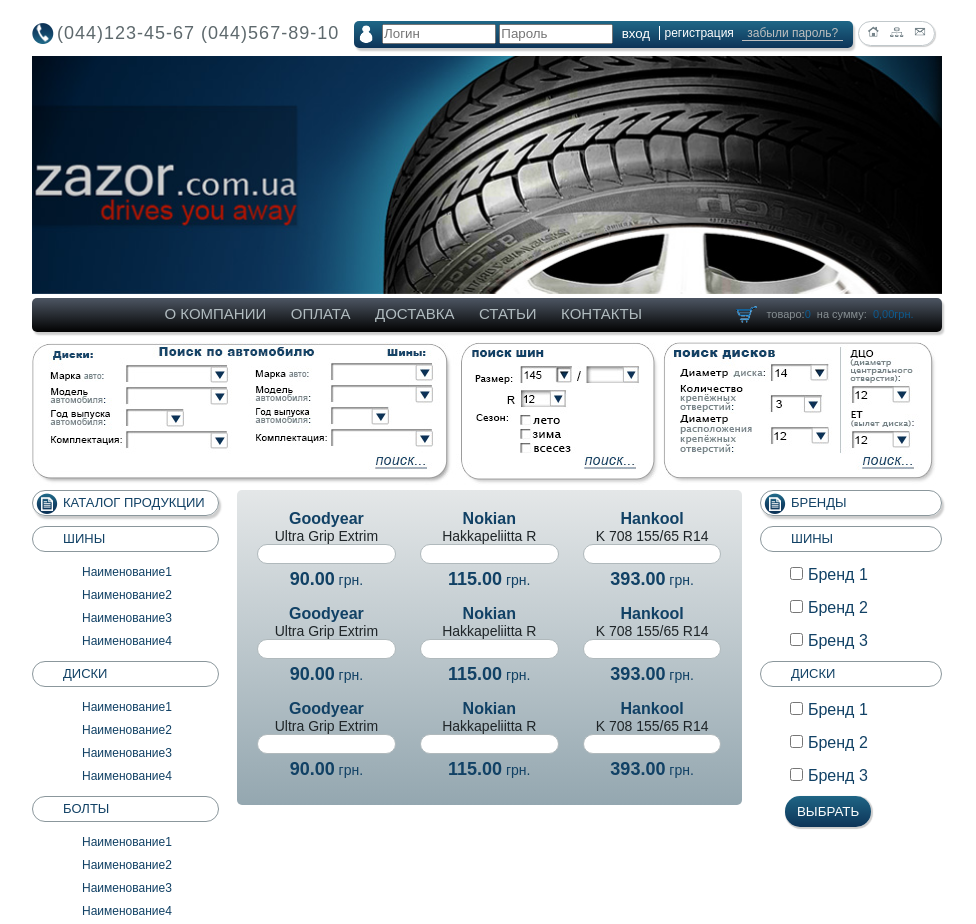
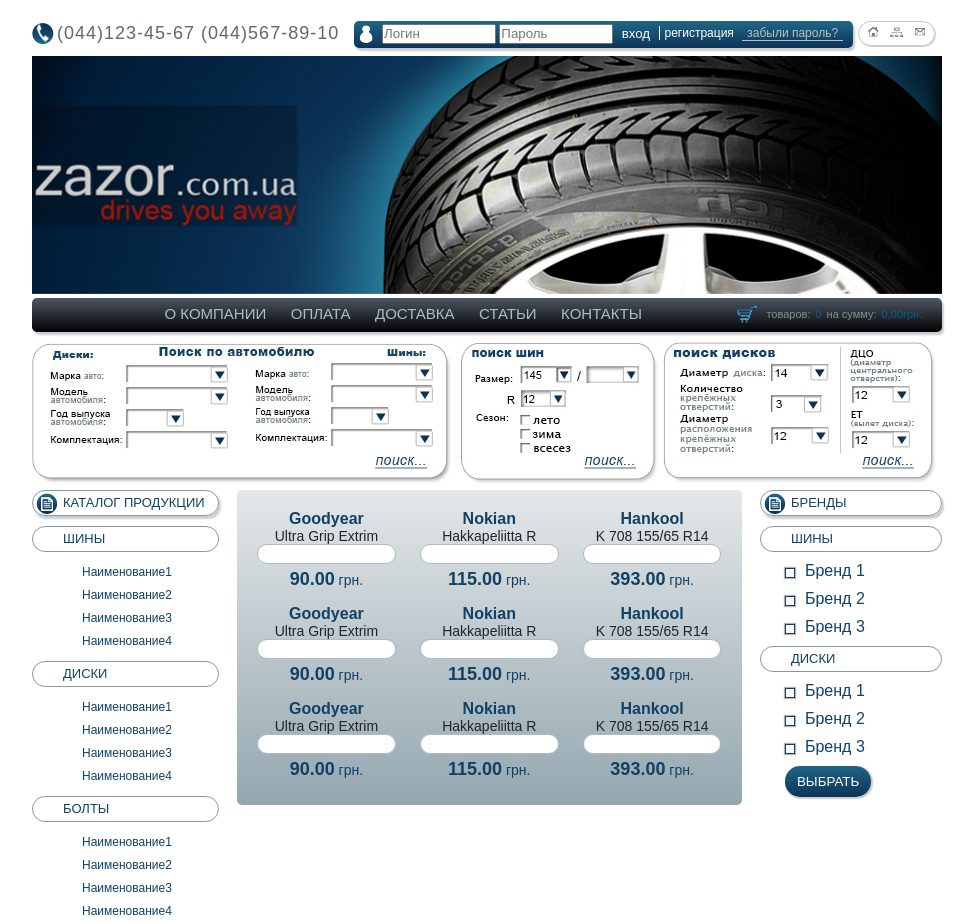
Before and after one commit to KisarevPavel/HTML_06, a plain HTML site: page index.html in a window 1280 px wide. Shown: the top 924 px of the page, without its empty margins (153-1129 px from the left). Drawn offline with Linux system fonts and the light colour scheme.

Commit message:
Исправление недочетов 1

```diff
--- a/css/style.css
+++ b/css/style.css
@@ -165,7 +165,7 @@
 	font-size:11px;
 	line-height:32px;
 	}
-.cart-info p span { color:#0d5a8f;}
+.cart-info p span { color:#0d5a8f; padding:0 5px;}
 
 .left-column,
 .mid-column,
@@ -252,7 +252,61 @@
 	display:block;
 	margin:0 0 10px 25px;
 	}
-.right-column input[type="checkbox"] { margin:5px;}
+.right-column input[type="checkbox"] {
+	margin:5px;
+	}
+
+.checkbox {}
+
+.checkbox:not(checked) {
+  position: absolute;
+  opacity: 0;
+}
+
+.checkbox + label {
+  cursor: pointer;
+}
+
+.checkbox:not(checked) + label {
+  position: relative; /* будем позиционировать псевдочекбокс относительно label */
+  padding: 0 0 0 20px; /* оставляем слева от label место под псевдочекбокс */
+}
+/* Оформление первой части чекбокса в выключенном состоянии (фон). */
+.checkbox:not(checked) + label:before {
+  content: '';
+  position: absolute;
+  top: 6px;
+  left: 0;
+  width: 8px;
+  height: 8px;
+  border:1px solid #114165;
+  background: #fff;
+  box-shadow:0 0 1px 1px rgba(0,0,0,0.3);
+}
+/* Оформление второй части чекбокса в выключенном состоянии (переключатель). */
+.checkbox:not(checked) + label:after {
+  content: '';
+  position: absolute;
+  top: 8px;
+  left: 2px;
+  width: 6px;
+  height: 6px;
+  background: #fff;
+  transition: all .2s;
+}
+/* Меняем фон чекбокса, когда он включен. */
+.checkbox:checked + label:before {
+  /*background: #9FD468;*/
+}
+/* Сдвигаем переключатель чекбокса, когда он включен. */
+.checkbox:checked + label:after {
+	background:#114165;
+}
+/* Показываем получение фокуса. */
+/*.checkbox:focus + label:before {
+  box-shadow: 0 0 0 3px rgba(255,255,0,.5);
+}*/
+
 
 .right-column input[type="submit"] {
 	background: linear-gradient(to bottom, #1f6585, #0d3458);
--- a/index.html
+++ b/index.html
@@ -47,7 +47,7 @@
                     </nav>
 
                     <div class="cart-info">
-                    	<p>товаро:<span>0</span> &nbsp;на сумму:<span> &nbsp;0,00грн.</span></p>
+                    	<p>товаров:<span>0</span>на сумму:<span>0,00грн.</span></p>
                     </div>
                 </div>
             </header>
@@ -145,13 +145,23 @@
                 	<h2>Бренды</h2>
                     <form method="">
                     <h3>Шины</h3>
-                    	<label><input type="checkbox">Бренд 1</label>
-                        <label><input type="checkbox">Бренд 2</label>
-                        <label><input type="checkbox">Бренд 3</label>
+                    	<input type="checkbox" class="checkbox" id="check1">
+                    	<label for="check1">Бренд 1</label>
+
+                        <input type="checkbox" class="checkbox" id="check2">
+                        <label for="check2">Бренд 2</label>
+
+                        <input type="checkbox" class="checkbox" id="check3">
+                        <label for="check3">Бренд 3</label>
                     <h3>Диски</h3>
-                    	<label><input type="checkbox">Бренд 1</label>
-                        <label><input type="checkbox">Бренд 2</label>
-                        <label><input type="checkbox">Бренд 3</label>
+                    	<input type="checkbox" class="checkbox" id="check4">
+                    	<label for="check4">Бренд 1</label>
+
+                        <input type="checkbox" class="checkbox" id="check5">
+                        <label for="check5">Бренд 2</label>
+
+                        <input type="checkbox" class="checkbox" id="check6">
+                        <label for="check6">Бренд 3</label>
 
                         <input type="submit" value="Выбрать"Ю
                     </form>
```
